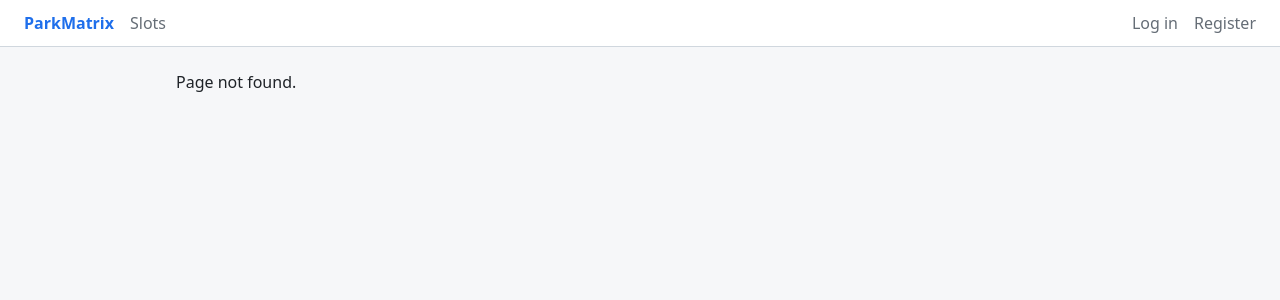
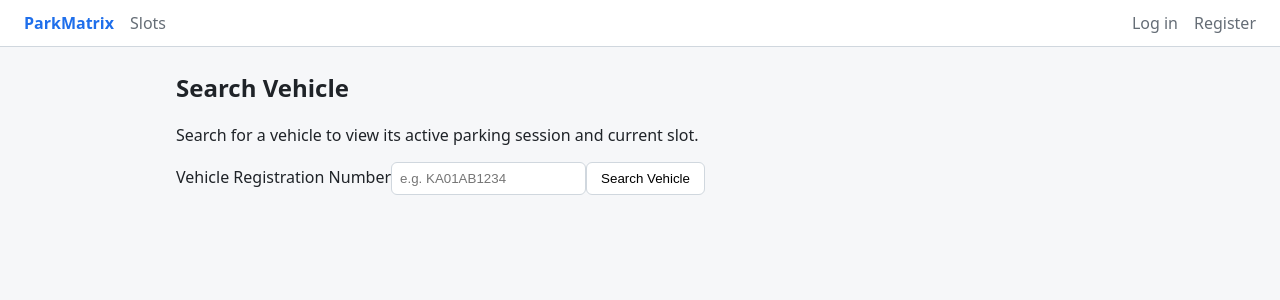
Before and after one commit to ParkMatrix/vehicle-parking-system, a React (Vite) app in the folder client/: page /search-vehicle in a window 1280 px wide. Before the commit this address had no page. Shown: the top 300 px of the page. Built offline with nearby package versions, Linux system fonts and the light colour scheme.

Commit message:
Add staff search vehicle UI

```diff
--- a/client/src/App.jsx
+++ b/client/src/App.jsx
@@ -8,6 +8,7 @@ import AdminSlots from './pages/AdminSlots'
 import AdminDashboard from './pages/AdminDashboard'
 import StaffEntry from './pages/StaffEntry'
 import StaffExit from './pages/StaffExit'
+import StaffSearchVehicle from './pages/StaffSearchVehicle'
 
 // Each page lives in its own file under src/pages - edit only your own pages to avoid merge conflicts.
 export default function App() {
@@ -24,7 +25,7 @@ export default function App() {
           <Route path="/admin/slots" element={<AdminSlots />} />
           <Route path="/admin/dashboard" element={<AdminDashboard />} />
           <Route path="/entry" element={<StaffEntry />} />
-          <Route path="/exit" element={<StaffExit />} />
+          <Route path="/exit" element={<StaffExit />} />`r`n          <Route path="/search-vehicle" element={<StaffSearchVehicle />} />
           <Route path="*" element={<p>Page not found.</p>} />
         </Routes>
       </main>
--- a/client/src/components/NavBar.jsx
+++ b/client/src/components/NavBar.jsx
@@ -12,7 +12,7 @@ export default function NavBar() {
       <NavLink to="/slots">Slots</NavLink>
       {role === 'owner' && <NavLink to="/vehicles">My vehicles</NavLink>}
       {(role === 'staff' || role === 'admin') && <NavLink to="/entry">Entry</NavLink>}
-      {(role === 'staff' || role === 'admin') && <NavLink to="/exit">Exit</NavLink>}
+      {(role === 'staff' || role === 'admin') && <NavLink to="/exit">Exit</NavLink>}      {(role === 'staff' || role === 'admin') && <NavLink to="/search-vehicle">Search Vehicle</NavLink>}
       {role === 'admin' && <NavLink to="/admin/dashboard">Dashboard</NavLink>}
       {role === 'admin' && <NavLink to="/admin/slots">Manage slots</NavLink>}
       <span className="spacer" />
--- /dev/null
+++ b/client/src/pages/StaffSearchVehicle.jsx
@@ -0,0 +1,114 @@
+import { useState } from 'react'
+import api, { errorMessage } from '../api'
+
+export default function StaffSearchVehicle() {
+  const [registrationNumber, setRegistrationNumber] = useState('')
+  const [vehicleData, setVehicleData] = useState(null)
+  const [currentSlot, setCurrentSlot] = useState(null)
+  const [loading, setLoading] = useState(false)
+  const [error, setError] = useState('')
+
+  async function handleSearch(event) {
+    event.preventDefault()
+
+    const registration = registrationNumber.trim().toUpperCase()
+
+    if (!registration) {
+      setError('Please enter a registration number.')
+      return
+    }
+
+    setLoading(true)
+    setError('')
+    setVehicleData(null)
+    setCurrentSlot(null)
+
+    try {
+      const response = await api.get(
+        `/parking/active/${encodeURIComponent(registration)}`
+      )
+
+      const data = response.data
+
+      if (!data.session?.vehicleId) {
+        throw new Error('Vehicle session information is unavailable.')
+      }
+
+      const slotResponse = await api.get(
+        `/vehicles/${data.session.vehicleId}/current-slot`
+      )
+
+      setVehicleData(data)
+      setCurrentSlot(slotResponse.data.currentSlot)
+    } catch (err) {
+      setError(errorMessage(err))
+    } finally {
+      setLoading(false)
+    }
+  }
+
+  return (
+    <section>
+      <h2>Search Vehicle</h2>
+      <p>Search for a vehicle to view its active parking session and current slot.</p>
+
+      <form onSubmit={handleSearch}>
+        <label htmlFor="registrationNumber">
+          Vehicle Registration Number
+        </label>
+
+        <input
+          id="registrationNumber"
+          type="text"
+          value={registrationNumber}
+          onChange={(event) =>
+            setRegistrationNumber(event.target.value.toUpperCase())
+          }
+          placeholder="e.g. KA01AB1234"
+          required
+        />
+
+        <button type="submit" disabled={loading}>
+          {loading ? 'Searching...' : 'Search Vehicle'}
+        </button>
+      </form>
+
+      {error && <p role="alert" style={{ color: 'red' }}>{error}</p>}
+
+      {vehicleData && (
+        <div>
+          <h3>Vehicle Details</h3>
+
+          <p>
+            <strong>Registration Number:</strong>{' '}
+            {vehicleData.vehicle.registrationNumber}
+          </p>
+
+          <p>
+            <strong>Parking Status:</strong>{' '}
+            {vehicleData.session.status}
+          </p>
+
+          <p>
+            <strong>Entry Time:</strong>{' '}
+            {currentSlot?.entryTime
+              ? new Date(currentSlot.entryTime).toLocaleString()
+              : 'Not available'}
+          </p>
+
+          <h3>Current Parking Slot</h3>
+
+          <p>
+            <strong>Slot ID:</strong>{' '}
+            {currentSlot?.slot?.slotId || 'Not available'}
+          </p>
+
+          <p>
+            <strong>Slot Status:</strong>{' '}
+            {currentSlot?.slot?.status || 'Not available'}
+          </p>
+        </div>
+      )}
+    </section>
+  )
+}
```
